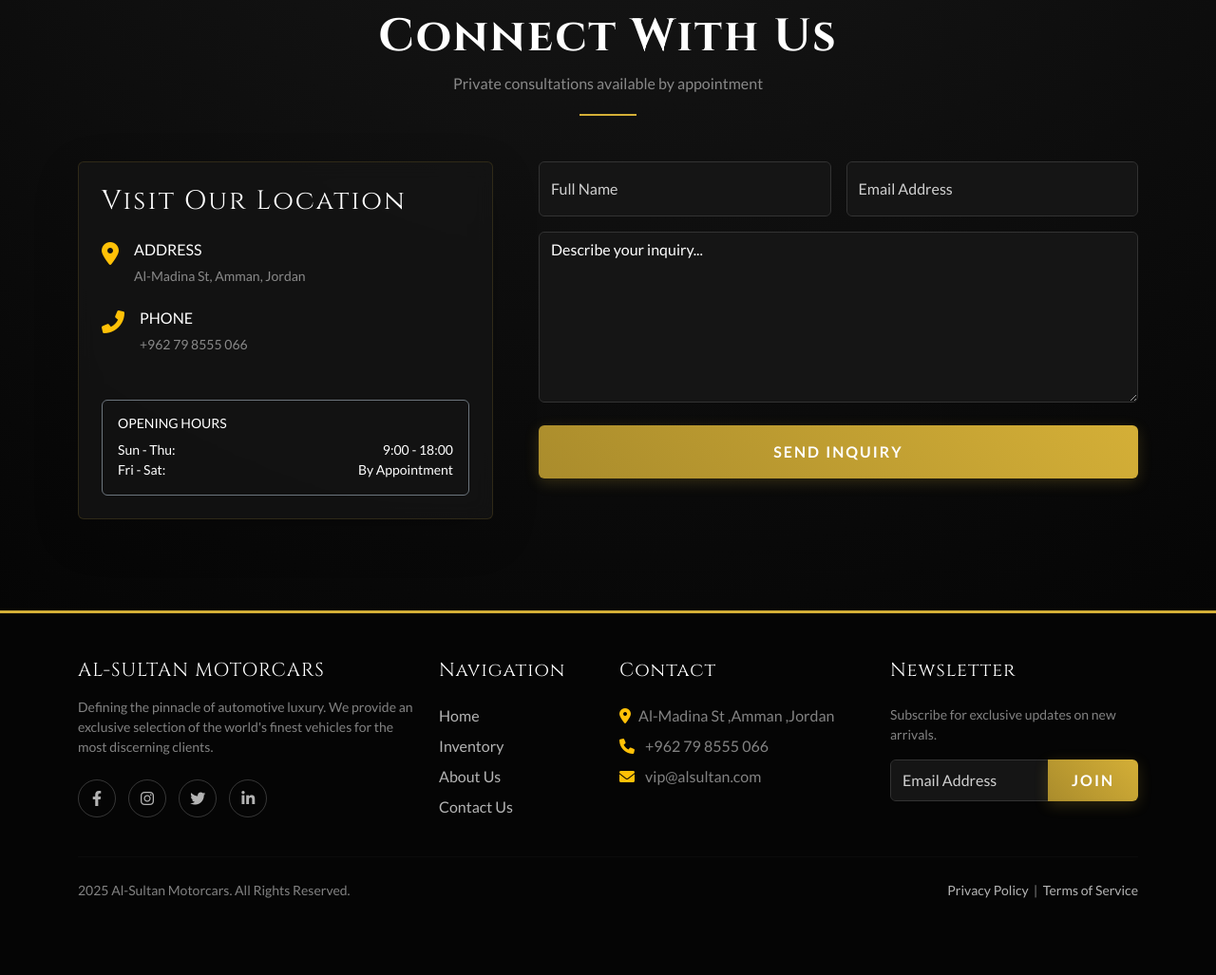
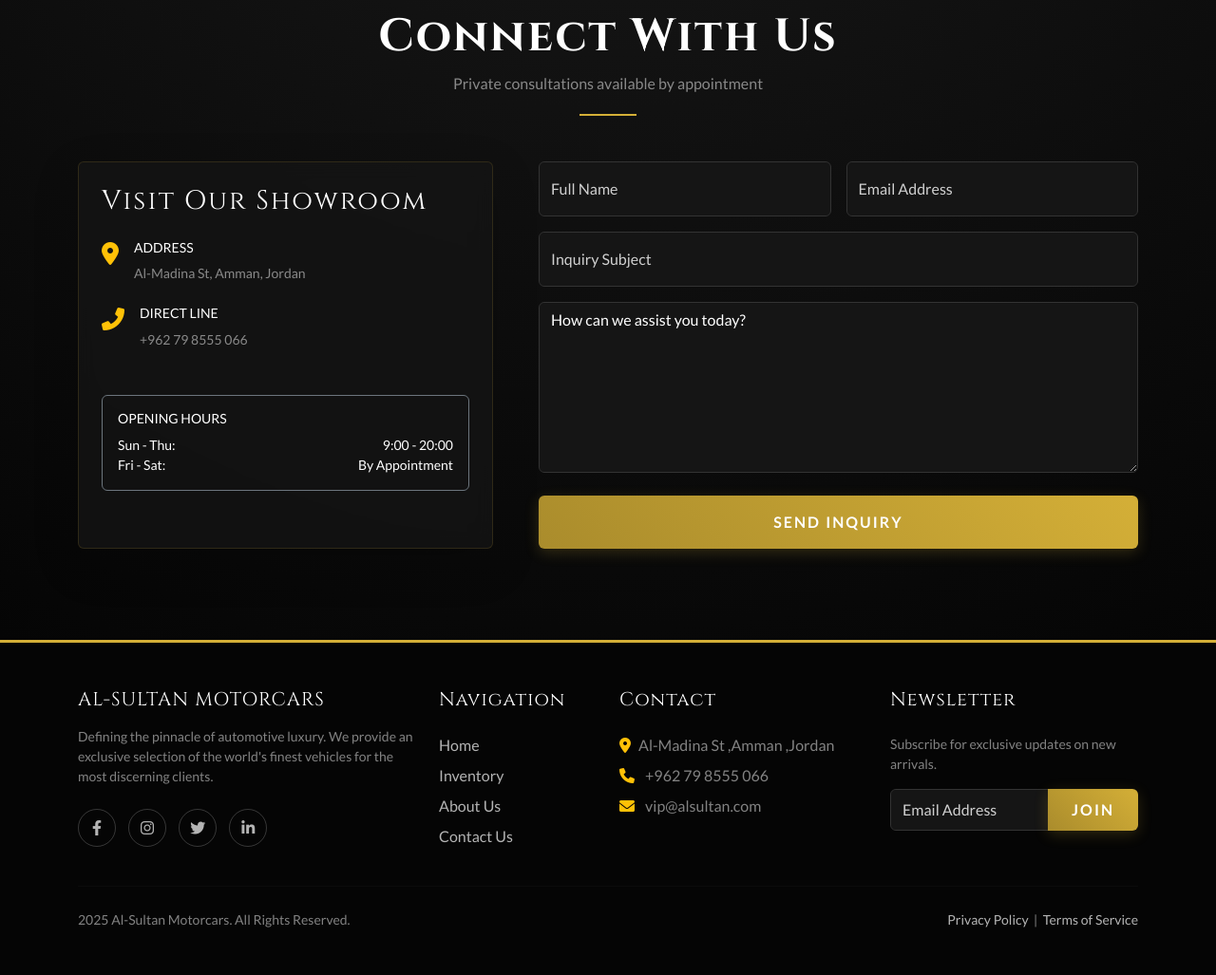
Before and after one commit to Samhan05/Al-Sultan, a PHP site: page /contact.php in a window 1280 px wide. Shown: the part 185-1212 px from the top of the page at 95% size. Before the commit the page ends 1131 px from the top, so only its background shows below. Run offline with PHP 8.4, Linux system fonts and the light colour scheme; data that the repository does not hold is empty.

Commit message:
Update contact.php

```diff
--- a/contact.php
+++ b/contact.php
@@ -1,25 +1,30 @@
 <?php
 include('config.php');
 include('header.php');
+
+$status_msg = "";
 
 if(isset($_POST['submit'])){
     $name = mysqli_real_escape_string($conn, $_POST['name']);
     $email = mysqli_real_escape_string($conn, $_POST['email']);
     $subject = mysqli_real_escape_string($conn, $_POST['subject']);
     $message = mysqli_real_escape_string($conn, $_POST['message']);
-    $uid = isset($_SESSION['user_id']) ? $_SESSION['user_id'] : 'NULL';
+
+    $user_id = isset($_SESSION['user_id']) ? $_SESSION['user_id'] : "NULL";
 
     $sql = "INSERT INTO messages (user_id, name, email, subject, message)
-            VALUES ($uid, '$name', '$email', '$subject', '$message')";
+            VALUES ($user_id, '$name', '$email', '$subject', '$message')";
 
     if(mysqli_query($conn, $sql)) {
-        echo "<script>alert('Message Sent Successfully');</script>";
+        $status_msg = "Your inquiry has been sent to our concierge. We will respond shortly.";
+    } else {
+        $status_msg = "Error: Could not send message. Please try again later.";
     }
 }
 ?>
 
 <div class="container my-5 py-5">
-    <div class="text-center mb-5">
+    <div class="text-center mb-5 animate__animated animate__fadeIn">
         <h1 class="text-white display-5 fw-bold">Connect With Us</h1>
         <p class="text-white-50">Private consultations available by appointment</p>
         <div style="width: 60px; height: 2px; background: var(--gold); margin: 20px auto;"></div>
@@ -27,13 +32,13 @@ if(isset($_POST['submit'])){
 
     <div class="row g-5">
         <div class="col-lg-5">
-            <div class="card p-4 h-100 shadow-lg" style="background: rgba(20,20,20,0.8) !important;">
-                <h3 class="text-white mb-4">Visit Our Location</h3>
+            <div class="card p-4 h-100 shadow-lg border-secondary" style="background: rgba(20,20,20,0.8) !important;">
+                <h3 class="text-white mb-4">Visit Our Showroom</h3>
 
                 <div class="d-flex mb-4">
                     <div class="text-warning h4 me-3"><i class="fas fa-map-marker-alt"></i></div>
                     <div>
-                        <h6 class="text-white text-uppercase">Address</h6>
+                        <h6 class="text-white text-uppercase small">Address</h6>
                         <p class="text-white-50 small mb-0">Al-Madina St, Amman, Jordan</p>
                     </div>
                 </div>
@@ -41,7 +46,7 @@ if(isset($_POST['submit'])){
                 <div class="d-flex mb-4">
                     <div class="text-warning h4 me-3"><i class="fas fa-phone-alt"></i></div>
                     <div>
-                        <h6 class="text-white text-uppercase">Phone</h6>
+                        <h6 class="text-white text-uppercase small">Direct Line</h6>
                         <p class="text-white-50 small mb-0">+962 79 8555 066</p>
                     </div>
                 </div>
@@ -49,7 +54,7 @@ if(isset($_POST['submit'])){
                 <div class="mt-4 p-3 border border-secondary rounded">
                     <h6 class="text-white mb-2 small text-uppercase">Opening Hours</h6>
                     <ul class="list-unstyled text-white-50 small mb-0">
-                        <li class="d-flex justify-content-between"><span>Sun - Thu:</span> <span>9:00 - 18:00</span></li>
+                        <li class="d-flex justify-content-between"><span>Sun - Thu:</span> <span>9:00 - 20:00</span></li>
                         <li class="d-flex justify-content-between"><span>Fri - Sat:</span> <span>By Appointment</span></li>
                     </ul>
                 </div>
@@ -57,9 +62,9 @@ if(isset($_POST['submit'])){
         </div>
 
         <div class="col-lg-7">
-            <?php if($status_msg): ?>
-                <div class="alert alert-success bg-dark border-success text-success animate__animated animate__fadeIn">
-                    <?php echo $status_msg; ?>
+            <?php if(!empty($status_msg)): ?>
+                <div class="alert alert-success bg-dark border-success text-success animate__animated animate__fadeIn mb-4">
+                    <i class="fas fa-check-circle me-2"></i> <?php echo $status_msg; ?>
                 </div>
             <?php endif; ?>
 
@@ -72,7 +77,10 @@ if(isset($_POST['submit'])){
                         <input type="email" name="email" class="form-control py-3" placeholder="Email Address" required>
                     </div>
                     <div class="col-12">
-                        <textarea name="message" class="form-control" placeholder="Describe your inquiry..." style="height: 180px" required></textarea>
+                        <input type="text" name="subject" class="form-control py-3" placeholder="Inquiry Subject" required>
+                    </div>
+                    <div class="col-12">
+                        <textarea name="message" class="form-control" placeholder="How can we assist you today?" style="height: 180px" required></textarea>
                     </div>
                     <div class="col-12 mt-4">
                         <button type="submit" name="submit" class="btn btn-gold w-100 py-3">Send Inquiry</button>
```
